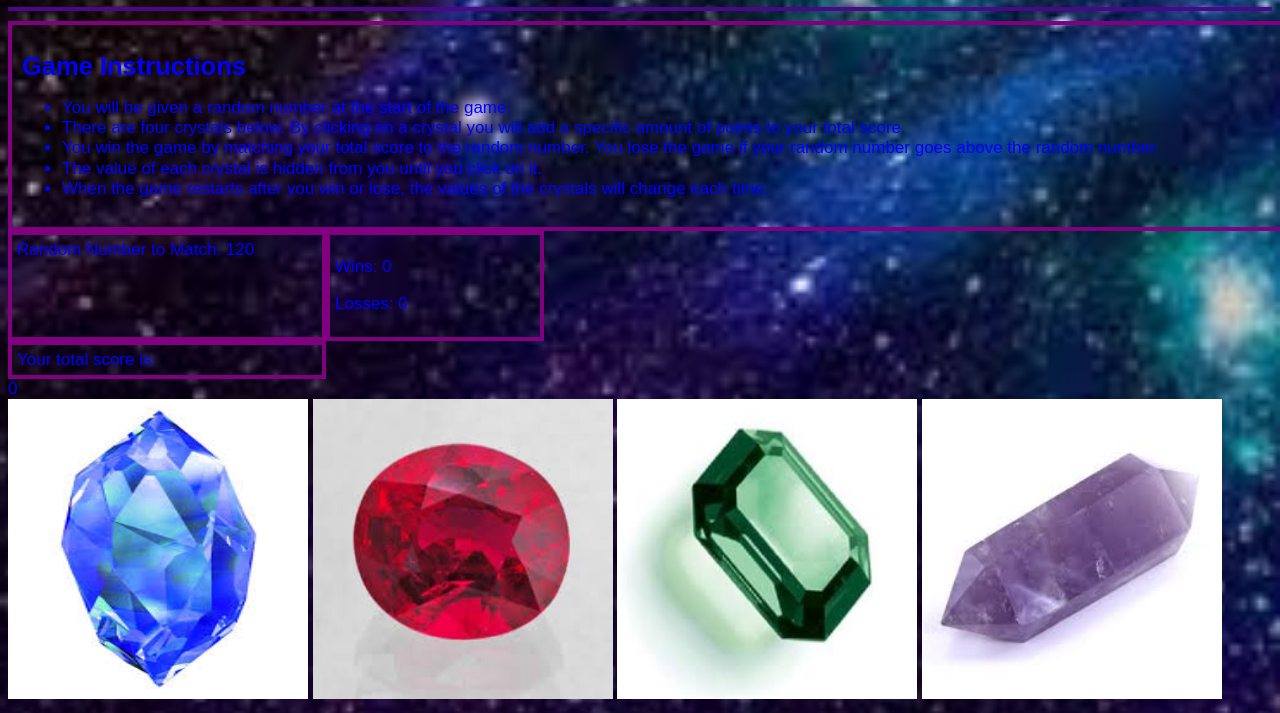
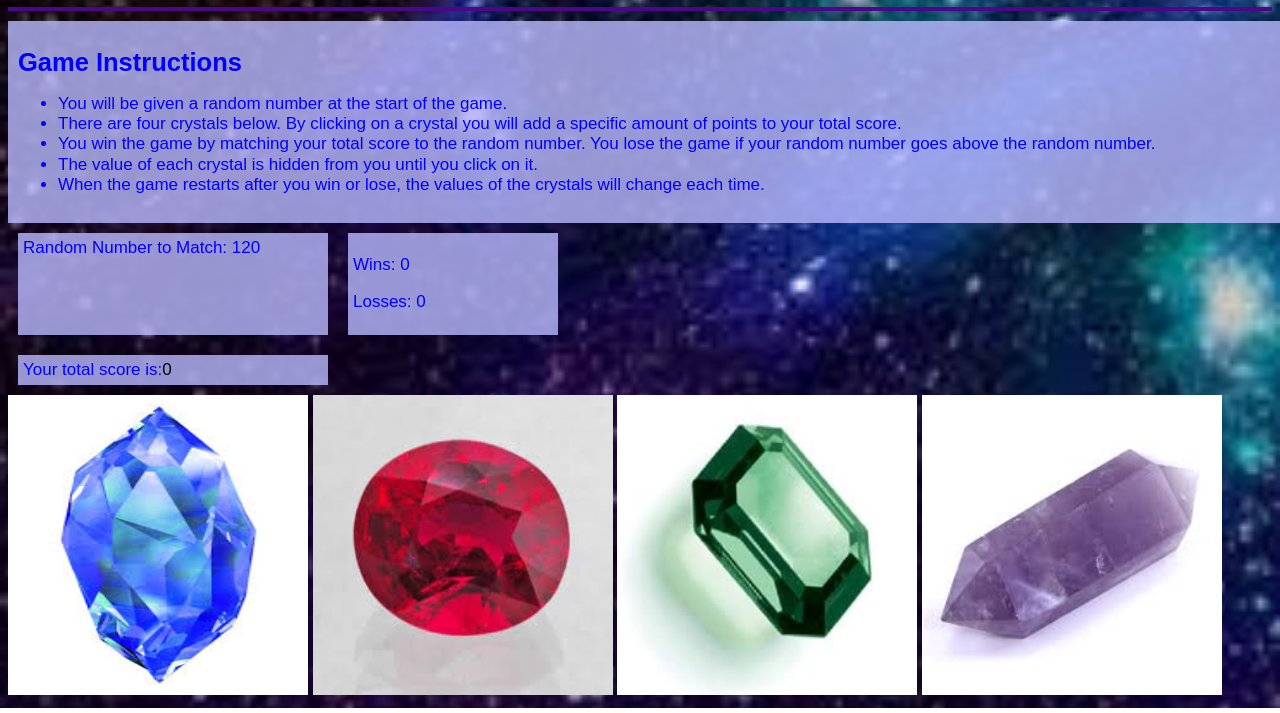
Before and after one commit to TeresaGrossman/unit-4-game, a plain HTML site: page index.html in a window 1280 px wide. Shown: the part 107-820 px from the top of the page. Drawn offline with nearby package versions, Linux system fonts and the light colour scheme.

Commit message:
Last one...I think

```diff
--- a/assets/css/style.css
+++ b/assets/css/style.css
@@ -16,7 +16,8 @@ header{
 
 #instructions{
     color: blue;
-    border: 4px purple  solid;
+    background-color: rgba(187,187,255,.8);
+    margin: 10px;
     width: 100%;
     margin: auto;
     padding: 10px;
@@ -24,15 +25,17 @@ header{
 
 #randomNumber{
     color: blue;
+    background-color: rgba(187,187,255,.8);
     width: 300px;
-    border: 4px purple solid;
+    margin: 10px;
     padding: 5px;
 }
 
 #winLose{
     color: blue;
+    background-color: rgba(187,187,255,.8);
     width: 200px;
-    border: 4px purple solid;
+    margin: 10px;
     padding: 5px;
 }
 #leftonly{
@@ -40,13 +43,14 @@ header{
 }
 #userScore{
     color: blue;
+    background-color: rgba(187,187,255,.8);
     width: 300px;
-    border: 4px purple solid;
+    margin: 10px;
     padding: 5px;
 }
 
 #guess{
-    color: blue;
+    color:black;
 }
 
 .crystal-button{
--- a/index.html
+++ b/index.html
@@ -38,10 +38,10 @@
     </div>
 </div>
 
-    <div id="userScore">Your total score is:  </div>
+    <div id="userScore">Your total score is:<span id="guess">0</span>  </div>
 
 
-    <div id="guess">0</div>
+
 
     <div id="crystals">
         <img class="crystal-button" id="sapphire" src="./assets/images/crystal1.jpg">
```
Also changed, not shown: assets/homeworkgiphy.html (+4 -0 lines).
